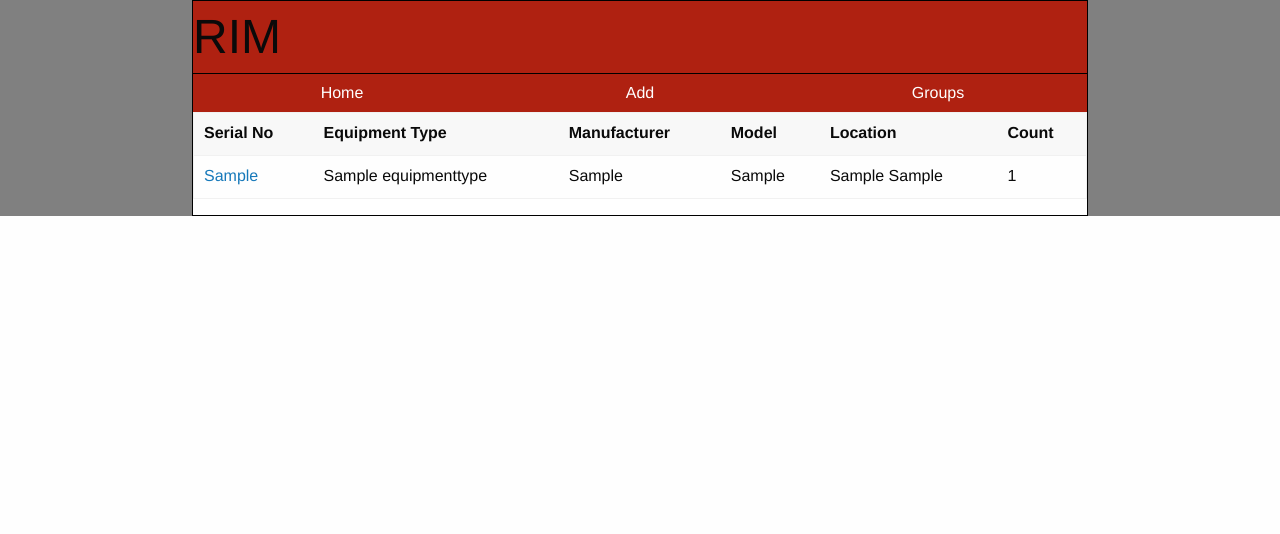
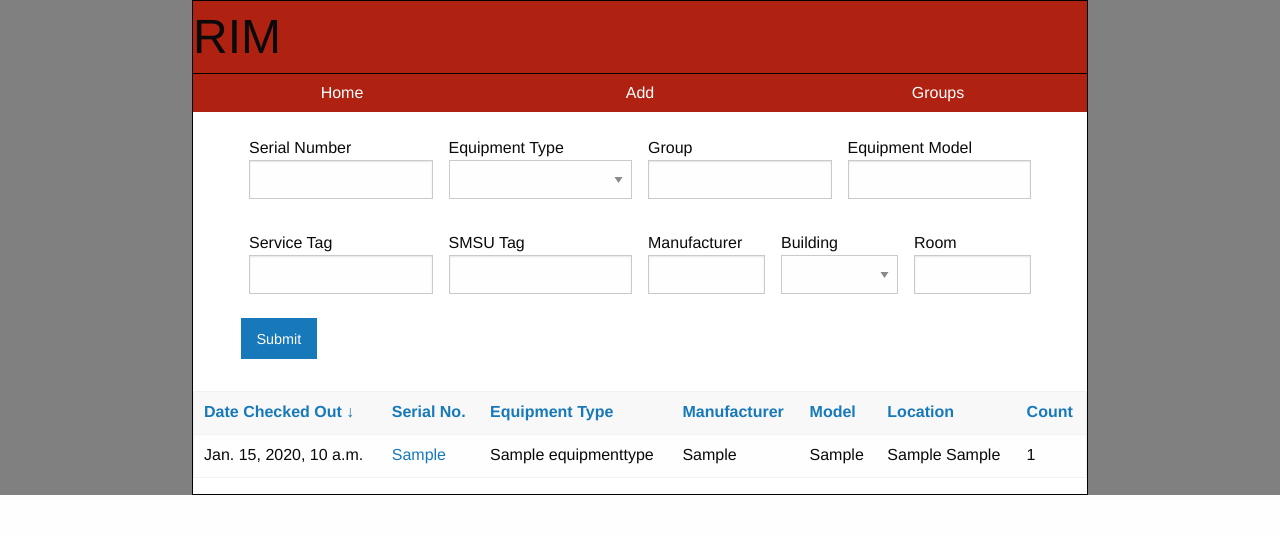
Before and after one commit to mostateresnet/rimproject, a Django app: page / in a window 1280 px wide. Shown: the top 534 px of the page. Run offline with Django 3.2, Linux system fonts and the light colour scheme; tables that the repository leaves empty hold one stand-in row (values such as "Sample post").

Commit message:
Add search and sorting functionality to the home page

```diff
--- a/rim/models.py
+++ b/rim/models.py
@@ -24,9 +24,7 @@ class Equipment(models.Model):
     physical_address = models.CharField(max_length=30, blank=True)
     purchase_price = models.DecimalField(max_digits=5, decimal_places=2, null=True, blank=True)
     purchase_info = models.CharField(max_length=100, blank=True)
-
-    def latest_checkout(self):
-        return self.checkout_set.order_by("-timestamp").first()
+    latest_checkout = models.ForeignKey('Checkout', blank=True, null=True, on_delete=models.SET_NULL, related_name='+')
 
     def __str__(self):
         return '%s' % (self.equipment_model)
@@ -42,6 +40,11 @@ class Checkout(models.Model):
     timestamp = models.DateTimeField(default=now, blank=True)
     location = models.ForeignKey('Location', blank=True, null=True, on_delete=models.SET_NULL)
     equipment = models.ForeignKey('Equipment', on_delete=models.CASCADE)
+
+    def save(self, *args, **kwargs):
+        super().save(*args, **kwargs)
+        latest_checkout_qs = models.Subquery(Checkout.objects.filter(equipment_id=self.equipment_id).order_by('-timestamp')[:1].values('pk'))
+        Equipment.objects.filter(pk=self.equipment_id).update(latest_checkout=latest_checkout_qs)
 
     def __str__(self):
         return '%s' % (self.client)
--- /dev/null
+++ b/rim/static/rim/css/home.css
@@ -0,0 +1,7 @@
+.asc:after {
+    content: " \02191";
+}
+
+.desc:after {
+    content: " \02193";
+}
--- /dev/null
+++ b/rim/static/rim/css/search.css
@@ -0,0 +1,9 @@
+.search_table {
+    padding: 3em;
+    padding-top: 1em;
+    padding-bottom: 1em;
+}
+
+.searchcell {
+    padding:.5em;
+}
--- a/rim/templates/rim/home.html
+++ b/rim/templates/rim/home.html
@@ -2,33 +2,50 @@
 {% load i18n %}
 {% load static %}
 
+{% block css %}
+    {{ block.super }}
+    <link rel='stylesheet' type='text/css' href='{% static "rim/css/home.css" %}'>
+    <link rel='stylesheet' type='text/css' href='{% static "rim/css/search.css" %}'>
+{% endblock %}
+
 {% block content %}
+    {% include 'rim/includes/search.html' %}
     <table>
         <thead>
             <tr>
                 <th>
-                    {% trans 'Serial No' %}
+                    {% include 'rim/includes/header_link.html' with ordering='latest_checkout__timestamp' title='Date Checked Out' %}
                 </th>
                 <th>
-                    {% trans 'Equipment Type' %}
+                    {% include 'rim/includes/header_link.html' with ordering='serial_no' title='Serial No.' %}
                 </th>
                 <th>
-                    {% trans 'Manufacturer' %}
+                    {% include 'rim/includes/header_link.html' with ordering='equipment_type__type_name' title='Equipment Type' %}
                 </th>
                 <th>
-                    {% trans 'Model' %}
+                    {% include 'rim/includes/header_link.html' with ordering='manufacturer' title='Manufacturer' %}
                 </th>
                 <th>
-                    {% trans 'Location' %}
+                    {% include 'rim/includes/header_link.html' with ordering='equipment_model' title='Model' %}
                 </th>
                 <th>
-                    {% trans 'Count' %}
+                    {% include 'rim/includes/header_link.html' with ordering='latest_checkout__location' title='Location' %}
+                </th>
+                <th>
+                    {% include 'rim/includes/header_link.html' with ordering='count' title='Count' %}
                 </th>
             </tr>
         </thead>
         <tbody>
             {% for e in equipment_list %}
                 <tr>
+                    <td>
+                        {% if e.latest_checkout == None %}
+                            {% trans 'At ResNet' %}
+                        {% else %}
+                            {{ e.latest_checkout.timestamp }}
+                        {% endif %}
+                    </td>
                     <td><a href="{% url 'edit' pk=e.pk %}">{{ e.serial_no }}</a></td>
                     <td>{{ e.equipment_type.type_name }}</td>
                     <td>{{ e.manufacturer }}</td>
--- /dev/null
+++ b/rim/templates/rim/includes/header_link.html
@@ -0,0 +1,10 @@
+{% load i18n %}
+{% if current_ordering_name == ordering %}
+    {% if current_order_desc %}
+        <a class='desc text-center' href='?order={{ ordering }}'>{% blocktrans %}{{ title }}{% endblocktrans %}</a>
+    {% else %}
+        <a class='asc text-center' href='?order=-{{ ordering }}'>{% blocktrans %}{{ title }}{% endblocktrans %}</a>
+    {% endif %}
+{% else %}
+    <a class='text-center' href='?order={{ ordering }}'>{% blocktrans %}{{ title }}{% endblocktrans %}</a>
+{% endif %}
--- /dev/null
+++ b/rim/templates/rim/includes/search.html
@@ -0,0 +1,67 @@
+{% load i18n %}
+
+<div class='search_table'>
+    <form method=GET>
+        {{ form.non_field_errors }}
+
+        <div class="grid-x">
+            <div class='small-3 large-3 searchcell cell'>
+                {% trans 'Serial Number' %}<input type='text' name='serial_no' value='{{ search_data.serial_no }}'/>
+            </div>
+
+            <div class='small-3 large-3 searchcell cell'>
+                {% trans 'Equipment Type' %}
+                <select name='equipment_type__type_name'>
+                    <option value=""></option>
+                    {% for type in equipment_types %}
+                        <option value="{{ type.type_name }}" {% if search_data.equipment_type__type_name == type.type_name %}selected{% endif %}>{{ type.type_name }}</option>
+                    {% endfor %}
+                </select>
+            </div>
+
+            <div class='small-3 large-3 searchcell cell'>
+                {% trans 'Group' %}<input type='text' name='group__name' value='{{ search_data.group__name }}'/>
+            </div>
+
+            <div class='small-3 large-3 searchcell cell'>
+                {% trans 'Equipment Model' %}<input type='text' name='equipment_model' value='{{ search_data.equipment_model }}'/>
+            </div>
+        </div>
+
+        <div class="grid-x">
+
+            <div class='small-3 large-3 searchcell cell'>
+                {% trans 'Service Tag' %}<input type='text' name='service_tag' value='{{ search_data.service_tag }}'/>
+            </div>
+
+            <div class='small-3 large-3 searchcell cell'>
+                {% trans 'SMSU Tag' %}<input type='text' name='smsu_tag' value='{{ search_data.smsu_tag }}'/>
+            </div>
+
+            <div class='small-2 large-2 searchcell cell'>
+                {% trans 'Manufacturer' %}<input type='text' name='manufacturer' value='{{ search_data.manufacturer }}'/>
+            </div>
+
+            <div class='small-2 large-2 searchcell cell'>
+                {% trans 'Building' %}
+                <select name='latest_checkout__location__building'>
+                    <option value=""></option>
+                    {% for building in buildings %}
+                        <option value="{{ building }}" {% if search_data.latest_checkout__location__building == building %}selected{% endif %}>{{ building }}</option>
+                    {% endfor %}
+                </select>
+            </div>
+
+            <div class='small-2 large-2 searchcell cell'>
+                {% trans 'Room' %}<input type='text' name='latest_checkout__location__room' value='{{ search_data.latest_checkout__location__room }}'/>
+            </div>
+
+        </div>
+
+            <div class='grid-x'>
+                <div class='small-3 large-3 cell'>
+                    <button type='submit' class='button'>{% trans 'Submit' %}</button>
+                </div>
+            </div>
+        </form>
+    </div>
--- a/rim/views.py
+++ b/rim/views.py
@@ -1,15 +1,53 @@
 from django.shortcuts import render
 from django.urls import reverse_lazy
-from django.db.models import Count
+from django.db.models import Count, Max
+from django.db.models.functions import Lower
 from django.views.generic import CreateView, ListView, UpdateView
 from django.utils.translation import ugettext_lazy as _
-from rim.models import Equipment, Group
+from rim.models import Equipment, Group, Checkout, EquipmentType, Location
 from rim.forms import GroupForm, EquipmentForm
 
 class HomeView(ListView):
     template_name = 'rim/home.html'
+    queryset = Equipment.objects.select_related('latest_checkout')
+
+    valid_params = ['serial_no', 'equipment_type__type_name', 'group__name', 'equipment_model', 'service_tag',
+                    'smsu_tag', 'manufacturer', 'latest_checkout__location__building', 'latest_checkout__location__room']
+
+    def get_ordering(self):
+        self.order = self.request.GET.get('order', '-latest_checkout__timestamp')
+        if self.order[0] == '-':
+            return [Lower(self.order[1:]).desc()]
+        else:
+            return [Lower(self.order).asc()]
+
+    def get_context_data(self):
+        context = super(HomeView, self).get_context_data()
+        context['current_order_desc'] = self.order[0] == '-'
+        context['current_ordering_name'] = self.order[1:] if context['current_order_desc'] else self.order
+        context['equipment_types'] = EquipmentType.objects.all()
+        context['groups'] = Group.objects.all()
+        context['buildings'] = Location.objects.values('building').distinct().order_by('building').values_list('building', flat=True)
+
+        data = self.request.GET.copy()
+        for k, v in self.request.GET.items():
+            if k not in self.valid_params or not v:
+                del data[k]
+
+        context['search_data'] = data
+
+        return context
+
     def get_queryset(self):
-        return Equipment.objects.all()
+        qset = super(HomeView, self).get_queryset()
+
+        for item, value in self.request.GET.items():
+            if item in self.valid_params:
+                if value != '':
+                    qset = qset.filter(**{item + '__icontains': value})
+
+        return qset
+
 
 class ListGroupView(ListView):
     template_name = 'rim/group.html'
```
Also changed, not shown: rim/migrations/0006_equipment_latest_checkout.py (added).
